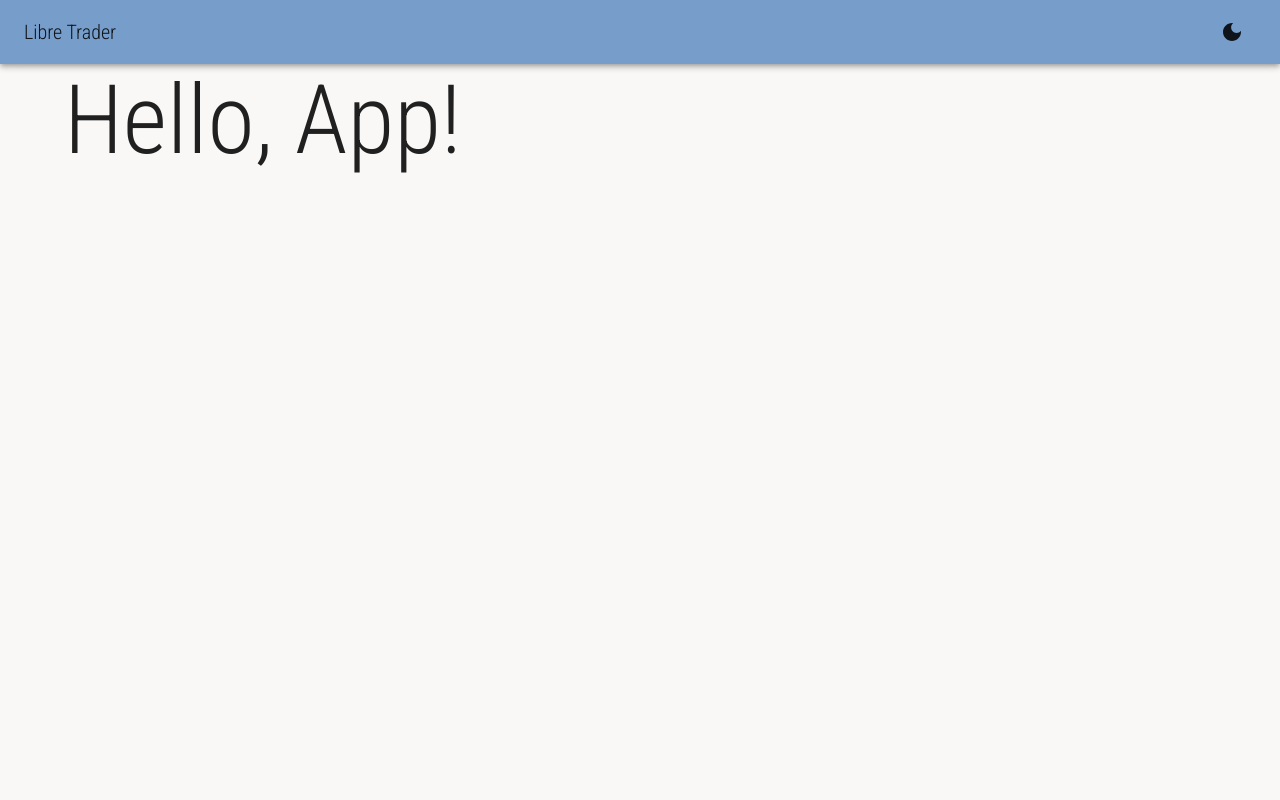
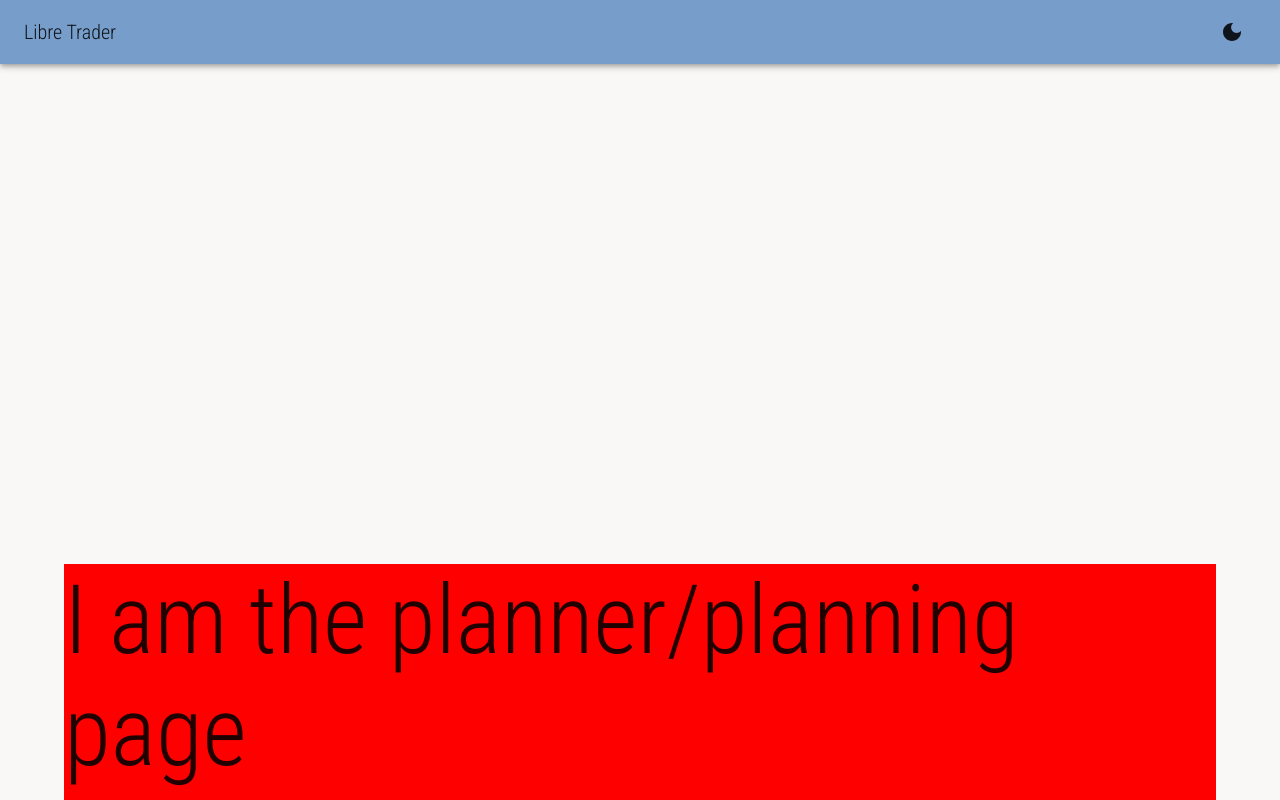
Before and after one commit to oze4/LibreTrader, a React app in the folder frontend/: page /planner in a window 1280 px wide. Shown: the top 800 px of the page. Built offline with nearby package versions, Linux system fonts and the light colour scheme.

Commit message:
feat: continue adding router/routes/pages

```diff
--- a/frontend/src/App.js
+++ b/frontend/src/App.js
@@ -1,5 +1,6 @@
 import React, { Fragment, useContext } from "react";
-import { Container, Typography } from "@mui/material";
+import { Container } from "@mui/material";
+import AppRouter from './router';
 import { ColorModeContext } from "./theme";
 import { Topbar } from "./components";
 
@@ -9,8 +10,8 @@ export default function App() {
   return (
     <Fragment>
       <Topbar />
-      <Container fluid>
-        <Typography variant="h1">Hello, App!</Typography>
+      <Container fluid="true">
+        <AppRouter />
       </Container>
     </Fragment>
   );
--- a/frontend/src/pages/Home/index.js
+++ b/frontend/src/pages/Home/index.js
@@ -0,0 +1,8 @@
+import React from 'react';
+import { Typography } from '@mui/material';
+
+export default function Home() {
+ return (
+  <Typography variant="h1">I am the home page</Typography>
+ )
+}
--- a/frontend/src/pages/Planner/index.js
+++ b/frontend/src/pages/Planner/index.js
@@ -0,0 +1,10 @@
+import React from "react";
+import { Typography } from "@mui/material";
+
+export default function Planner() {
+  return (
+    <div style={{ height: "100vh", backgroundColor: "red", marginTop: '500px' }}>
+      <Typography variant="h1">I am the planner/planning page</Typography>
+    </div>
+  );
+}
--- a/frontend/src/router/index.js
+++ b/frontend/src/router/index.js
@@ -1,13 +1,13 @@
 import React from "react";
-import { Route, Switch } from "react-router-dom";
+import { Route, Routes } from "react-router-dom";
 import { Home, Planner, NotFound } from "../pages";
 
-function AppRouter() {
+export default function AppRouter() {
   return (
-    <Switch>
-      <Route exact path="/" component={Home} />
-      <Route exact path="/planner" component={Planner} />
-      <Route component={NotFound} />
-    </Switch>
+    <Routes>
+      <Route exact path="/" element={<Home />} />
+      <Route exact path="/planner" element={<Planner />} />
+      <Route element={NotFound} />
+    </Routes>
   );
 }
--- a/frontend/webpack.config.js
+++ b/frontend/webpack.config.js
@@ -33,5 +33,9 @@ module.exports = {
       filename: "./index.html",
       title: "Libre Trader"
     })
-  ]
+  ],
+  devServer: {
+    historyApiFallback: true,
+    static: "./",
+  }
 };
```
Also changed, not shown: frontend/src/index.js (+7 -7 lines).
